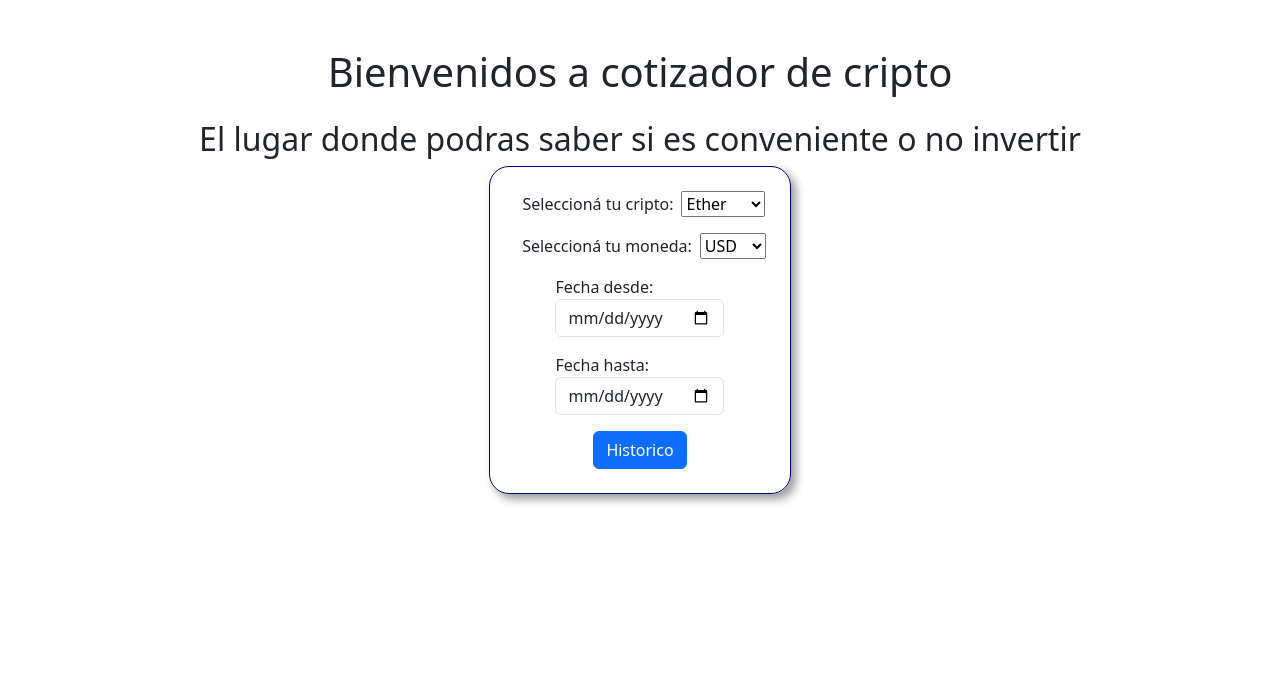
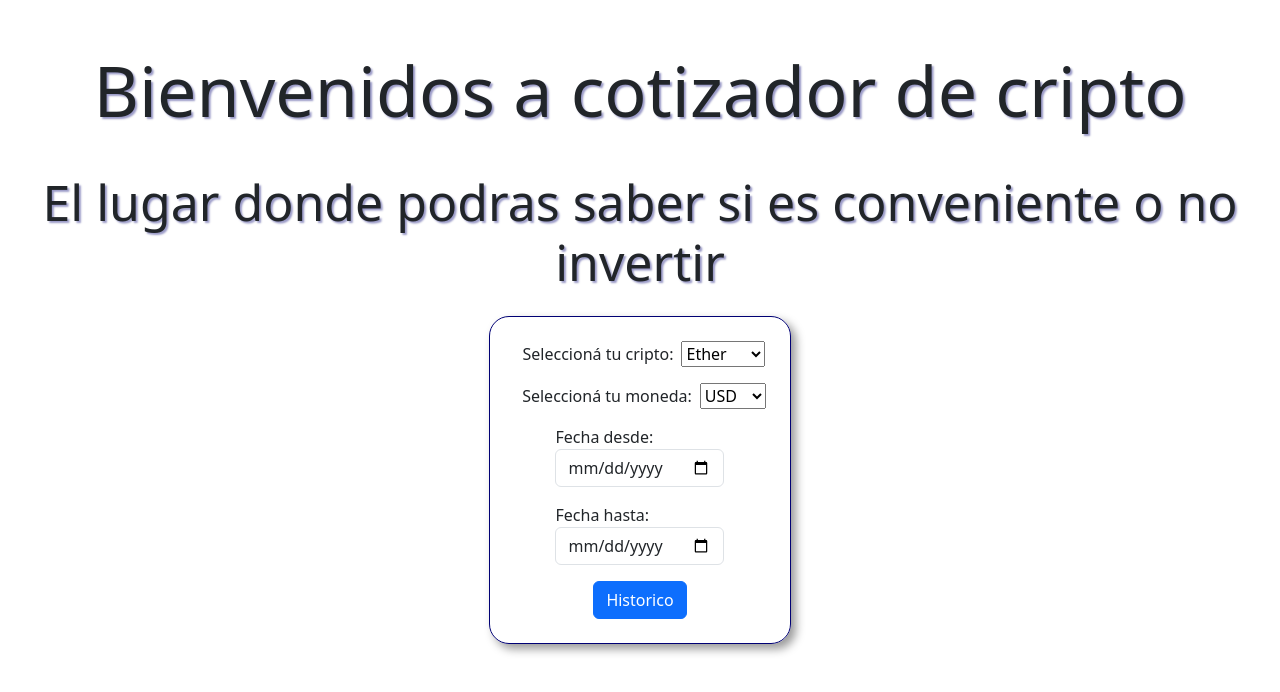
Before and after one commit to CristhianLeal/CriptoTest-Front, a React (Vite) app: page / in a window 1280 px wide. Shown: the top 692 px of the page. Built offline with nearby package versions, Linux system fonts and the light colour scheme.

Commit message:
graphic sizing and scroll buttons

```diff
--- a/src/Components/Graphic/Graphic.jsx
+++ b/src/Components/Graphic/Graphic.jsx
@@ -71,6 +71,15 @@ const Graphic = (data) => {
     setScaleMin(minPrice)
     setScaleMax(maxPrice)
   }
+  const graphiUp = () => {
+    setScaleMin(scaleMin + fScale)
+    setScaleMax(scaleMax + fScale)
+  }
+  const graphiDown = () => {
+    setScaleMin(scaleMin - fScale)
+    setScaleMax(scaleMax - fScale)
+  }
+
   useEffect(() => {
     setScaleMin(minPrice)
     setScaleMax(maxPrice)
@@ -79,6 +88,7 @@ const Graphic = (data) => {
   useEffect(() => {
   }, [scaleMin, scaleMax])
   const misoptions = {
+    maintainAspectRatio: false,
     scales: {
       y: {
         min: scaleMin,
@@ -96,11 +106,13 @@ const Graphic = (data) => {
   }
   return (
     <div className='d-flex flex-column flex-md-row justify-content-center align-items-center'>
-      <Line data={midata} options={misoptions} className='w-100 h-auto'/>
+      <Line data={midata} options={misoptions} className='w-100 h-auto graphicSize'/>
       <div className='d-flex flex-md-column flex-row gap-4 mt-md-0 mt-4'>
       <button onClick={scaleInc}>+</button>
       <button onClick={scaleDec}>-</button>
       <button onClick={foco}>Foco</button>
+      <button onClick={graphiUp}><i className='bi bi-caret-up-fill'></i></button>
+      <button onClick={graphiDown}><i className='bi bi-caret-down-fill'></i></button>
       </div>
     </div>
   )
--- a/src/Components/Graphic/graphic.css
+++ b/src/Components/Graphic/graphic.css
@@ -0,0 +1,11 @@
+.graphicSize{
+  min-height: 300px !important;
+  max-height: 500px !important;
+}
+
+@media (max-width: 768px) {
+  .graphicSize {
+    min-height: 200px !important;
+    max-height: 400px !important;
+  }
+}
--- a/src/Pages/Home/Home.jsx
+++ b/src/Pages/Home/Home.jsx
@@ -1,11 +1,48 @@
 import './home.css'
 import Form from '../../Components/Form/Form'
+import { useEffect, useRef, useState } from 'react'
 const Home = () => {
+  const [, setVisible] = useState(false)
+  const [contVisibleA, setContVisibleA] = useState([])
+
+  const SRef0 = useRef(null)
+  const SRef1 = useRef(null)
+  const SRef2 = useRef(null)
+
+  const handleScroll = () => {
+    const refs = [SRef0, SRef1, SRef2]
+    const visibilities = refs.map((ref) => {
+      if (ref.current) {
+        const rect = ref.current.getBoundingClientRect()
+        return rect.top <= window.innerHeight && rect.bottom >= 0
+      }
+      return false
+    })
+    setVisible(visibilities.some((visibility) => visibility))
+    setContVisibleA(visibilities)
+  }
+
+  useEffect(() => {
+    handleScroll()
+    window.scrollTo(0, 0)
+    window.addEventListener('scroll', handleScroll)
+    const handleBeforeUnload = () => {
+      window.scrollTo(0, 0)
+    }
+    window.addEventListener('beforeunload', handleBeforeUnload)
+    return () => {
+      window.removeEventListener('scroll', handleScroll)
+      window.removeEventListener('beforeunload', handleBeforeUnload)
+    }
+  }, [])
+
   return (
-    <div className='d-flex flex-column align-items-center'>
-      <h1 className='mt-5 text-center'>Bienvenidos a cotizador de cripto</h1>
-      <h2 className='mt-3 text-center'>El lugar donde podras saber si es conveniente o no invertir</h2>
-      <Form ></Form>
+    <div className='d-flex flex-column align-items-center conten'>
+      <h1 ref={SRef0} className={`titleH1 mt-5 text-center mb-4 EfectTransX1 ${contVisibleA[0] ? 'EfectVisible1' : ''}`}>Bienvenidos a cotizador de cripto</h1>
+      <h2 ref={SRef1} className={`titleH2 mt-3 text-center mb-4 EfectTransX2 ${contVisibleA[1] ? 'EfectVisible2' : ''}`} >El lugar donde podras saber si es conveniente o no invertir</h2>
+      <div ref={SRef2} className={`EfectSize ${contVisibleA[2] ? 'EfectVisible3' : ''} mb-4`}>
+        <Form ></Form>
+      </div>
     </div>
   )
 }
--- a/src/Pages/Home/home.css
+++ b/src/Pages/Home/home.css
@@ -1,3 +1,43 @@
-.butt{
-  width: 200px;
+.conten{
+  max-width: 100% !important;
+  overflow: hidden !important;
 }
+.EfectTransX1 {
+  transition: transform 0.6s ease-in-out;
+  transform: translateX(-110%);
+}
+.EfectTransX1.EfectVisible1 {
+  transform: translateX(0);
+}
+.EfectTransX2 {
+  transition: transform 0.9s ease-in-out;
+  transform: translateX(110%);
+}
+.EfectTransX2.EfectVisible2 {
+  transform: translateX(0);
+}
+.EfectSize{
+  transition: transform 1s ease-in-out;
+  transform: scale(0);
+  transform-origin: center;
+}
+.EfectSize.EfectVisible3 {
+  transform: scale(1);
+}
+.titleH1{
+  text-shadow: 2px 2px 2px rgba(var(--red), var(--green), var(--blue), var(--opacity));
+  font-size: 70px;
+}
+.titleH2{
+  text-shadow: 2px 2px 2px rgba(var(--red), var(--green), var(--blue), var(--opacity));
+  font-size: 50px;
+}
+
+@media (max-width: 768px) {
+  .titleH1{
+    font-size: 40px;
+  }
+  .titleH2{
+    font-size: 30px;
+  }
+}
```
